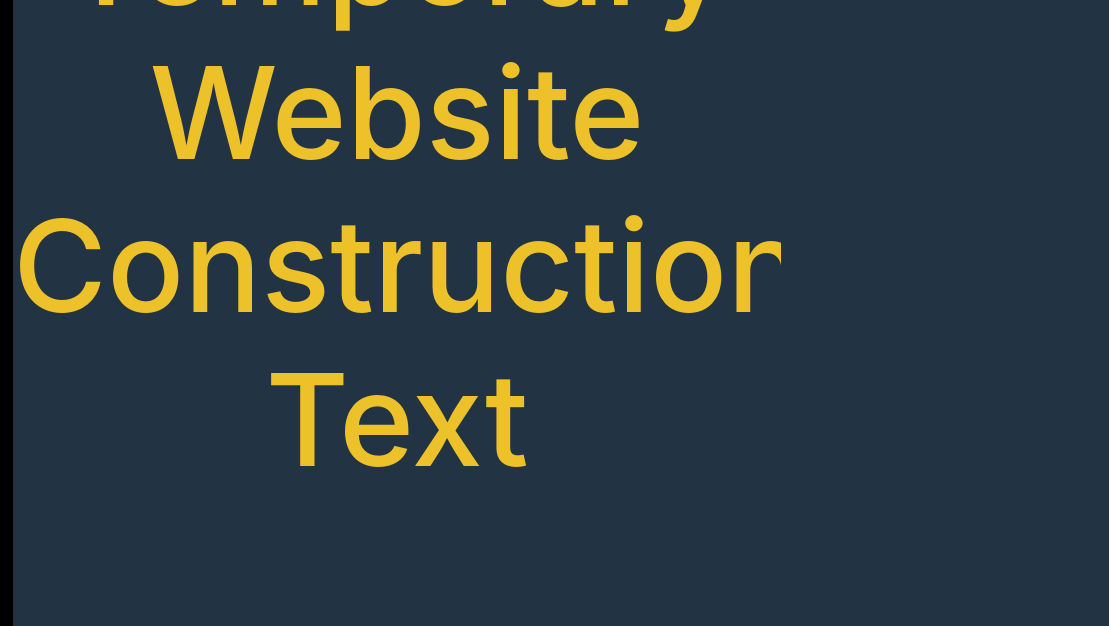
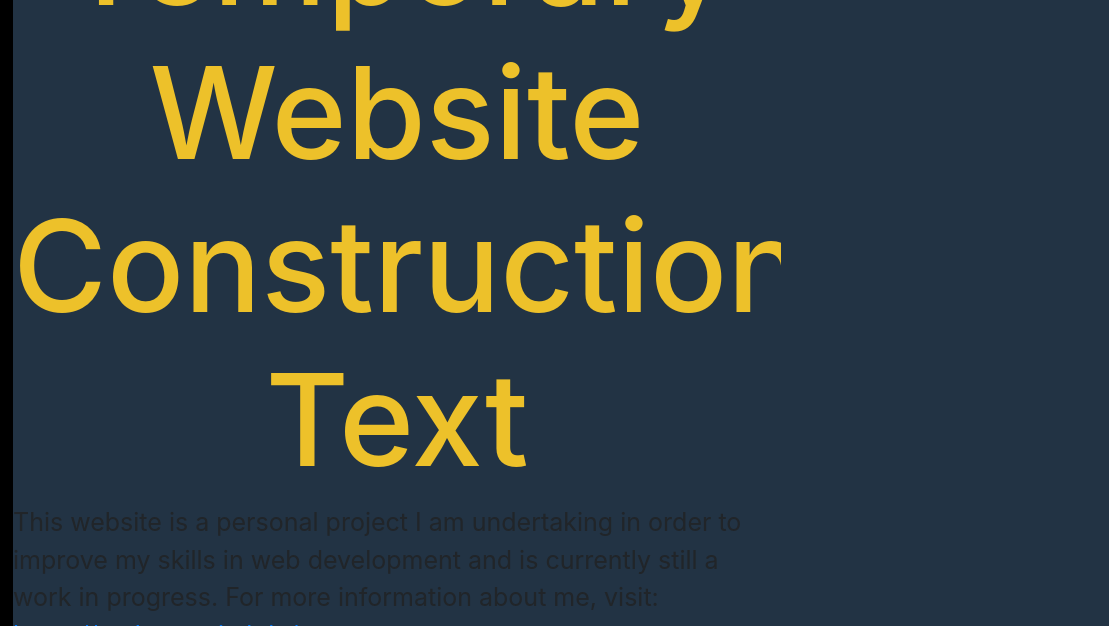
Before and after one commit to TyeBryant/TyeBryant.github.io, a plain HTML site: page index.html in a window 1280 px wide. Shown: the part 174-800 px from the top of the page, 171-1280 px from the left. Drawn offline with nearby package versions, Linux system fonts and the light colour scheme.

Commit message:
Update index.html

```diff
--- a/index.html
+++ b/index.html
@@ -45,7 +45,7 @@
 	</div>
 	<div id="includedContent" class="mainContent">
 		<h2 class="constructionText">Temporary Website Construction Text</h2>
-
+		<p> This website is a personal project I am undertaking in order to improve my skills in web development and is currently still a work in progress. For more information about me, visit: <a href="https://tyebryant.itch.io/">https://tyebryant.itch.io/</a></p>
 	</div>
 </body>
 </html>
```
